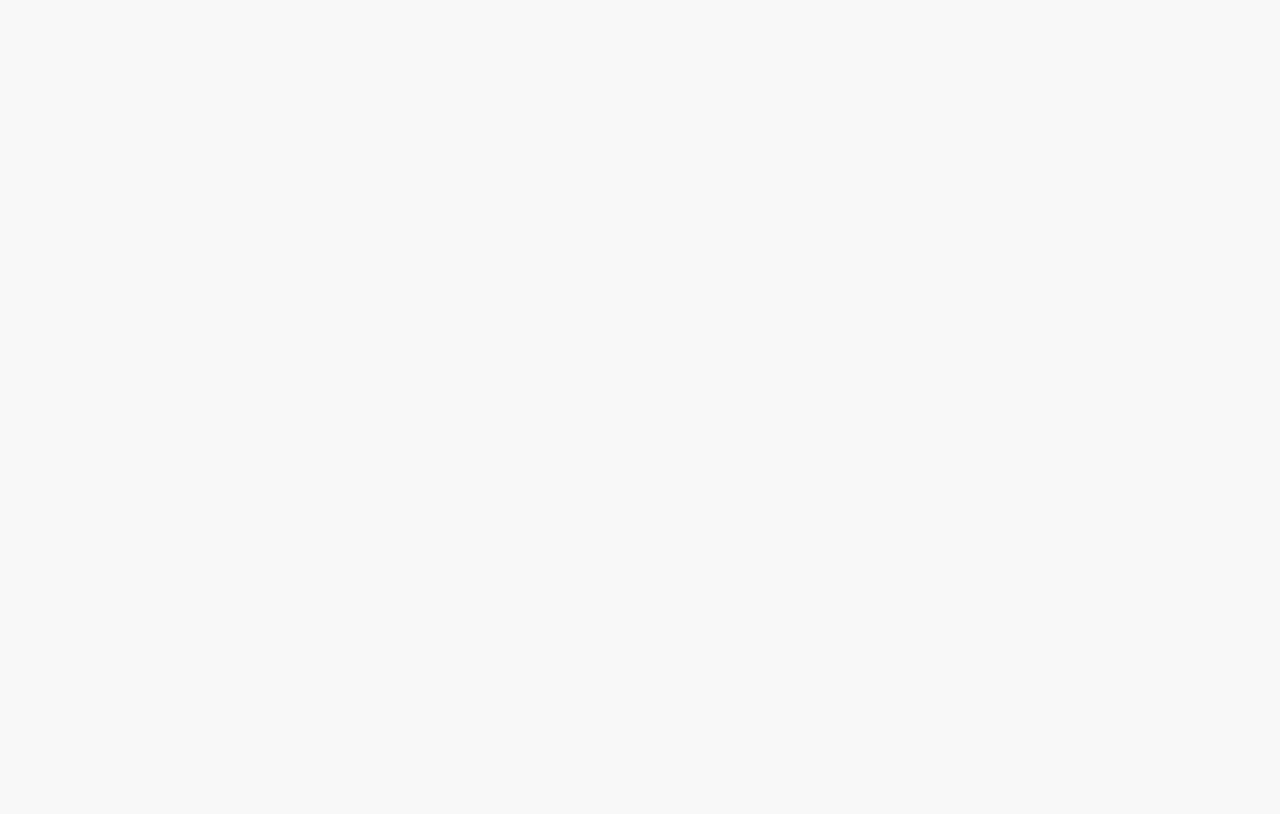
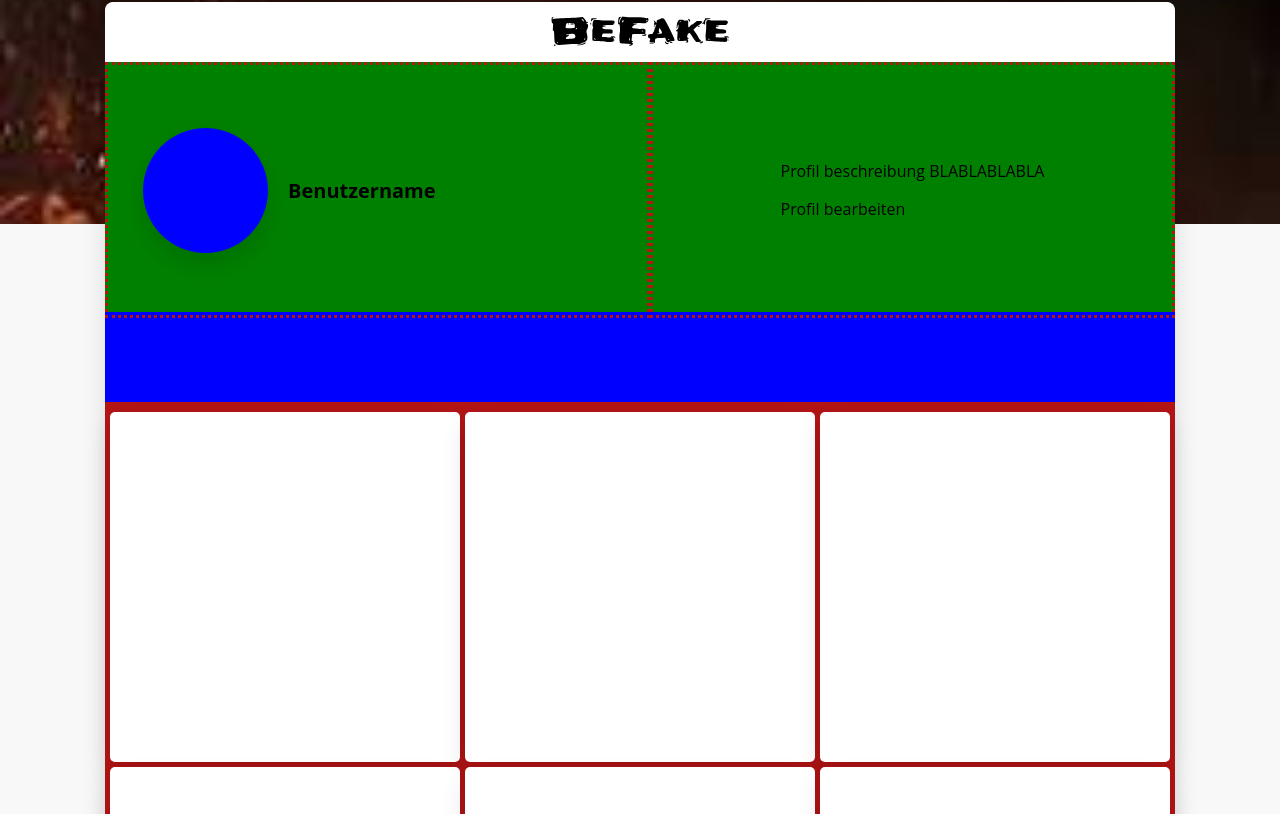
Before and after one commit to IvanBirkmaier/social_media_platform, a React (Vite) app in the folder frontend/: page /home in a window 1280 px wide. Before the commit this address had no page. Shown: the part 126-940 px from the top of the page. Before the commit the page ends 800 px from the top, so only its background shows below. Built offline with nearby package versions, Linux system fonts and the light colour scheme.

Commit message:
Started the UI for the home (landing page)

```diff
--- a/frontend/src/App.tsx
+++ b/frontend/src/App.tsx
@@ -4,6 +4,8 @@ import ResetPassword from "components/ResetPassword/ResetPassword";
 import RegistrationParent from "components/RegistrationParent/RegistrationParent";
 import LoginParent from "components/LoginParent/LoginParent";
 import RequestPassword from "components/RequestPassword/RequestPassword";
+import Home from "components/Home/Home";
+
 
 const App: React.FC = () => {
   return (
@@ -14,6 +16,7 @@ const App: React.FC = () => {
         <Route path="/registrationsuccess" element={<RegistrationSuccess />} />
         <Route path="/resetpassword" element={<ResetPassword />} />
         <Route path="/requestpassword" element={<RequestPassword />} />
+        <Route path="/home" element={<Home />} />
       </Routes>
     </>
   );
--- /dev/null
+++ b/frontend/src/components/Home/Home.raw.scss
@@ -0,0 +1,109 @@
+.home-wrapper {
+  display: flex;
+  align-items: center;
+  width: 100%;
+  height: 100%;
+  vertical-align: middle;
+  justify-content: center;
+  position: relative;
+
+  .home-container {
+    //max-width: 400px;
+    // min-width: 90%;
+    // min-height: 90%;
+    margin-top: 10%;
+    width: 1070px;
+    box-shadow: 0px 12px 24px #0000001f;
+    background: #ffffff;
+    border-radius: 10px;
+    position: relative;
+      .forgotpwd-text {
+        margin-bottom: 5px;
+      }
+      .text,
+      .forgotpwd-text {
+        font-size: 12px;
+        text-align: left;
+        font-weight: 500;
+        font-family: "Open Sans", sans-serif;
+        a {
+          color: rgb(26, 115, 232);
+          &:hover {
+            color: rgb(26, 115, 232);
+          }
+        }
+      }
+      .profile-container{
+        background: green;
+        display: flex;
+        height: 250px;
+        width: 1070px;
+        .profile-container-section-profile{
+          display: flex;
+          height: 100%;
+          width: 50%;
+          align-items: center;
+          justify-content: flex-start;
+          padding-left: 20px;
+          border-color: #b31515;
+          border-style: dotted;
+          .profile-picture{
+            background: blue;
+            width: 125px;
+            height: 125px;
+            border-radius: 100%;
+            margin: 15px;
+            box-shadow: 0px 12px 24px #0000001f;
+          }
+          .username-text {
+            color: black;
+            font-size: 20px;           /* Schriftgröße */
+            font-weight: bold;         /* Schriftstärke */
+            text-align: center;        /* Textausrichtung */
+            border-radius: 10px;       /* Abgerundete Ecken */
+            margin: 5px;               /* Außenabstand */
+            display: inline-block;     /* Block-Element, das sich wie Inline-Element verhält */
+          }
+
+        }
+        .profile-container-section-information{
+          display: flex;
+          height: 100%;
+          width: 50%;
+          align-items: center;
+          justify-content: center;
+          flex-direction: column;
+          border-color: #b31515;
+          border-style: dotted;
+          .content{
+            display: flex;
+            align-items: flex-start;
+          }
+        }
+      }
+      .navigation-container{
+        background: blue;
+        display: flex;
+        height: 90px;
+        width: 1070px;
+      }
+      .posts-container {
+        background: #b31515;
+        display: flex;
+        flex-direction: row;
+        flex-wrap: wrap;
+        padding-top: 5px;
+        padding-right: 5px;
+        padding-bottom: 5px;
+        .post-container{
+          width: 350px;
+          height: 350px;
+          margin-left: 5px;
+          margin-top: 5px;
+          box-shadow: 0px 12px 24px #0000001f;
+          background: #ffffff;
+          border-radius: 5px;
+        }
+      }
+    }
+}
--- /dev/null
+++ b/frontend/src/components/Home/Home.tsx
@@ -0,0 +1,76 @@
+import React, { useState } from "react";
+import "./Home.raw.scss";
+import Header from "components/Header/Header";
+import { Link, useNavigate } from "react-router-dom";
+const Home: React.FC = () => {
+  return (
+    <div className="home-wrapper">
+      <div className="background-image"></div>
+      <main className="home-container">
+      <Header />
+      {/*profile-container muss dann ein eingene Componente werden */}
+      <div className="profile-container">
+        <div className="profile-container-section-profile">
+          <div className="profile-picture">
+          </div>
+          {/*Hier muss ein State oder irgendwas übergeben werden um den Benutzername zu setzen muss dann ein eingene Componente werden */}
+          <p className="username-text">Benutzername</p>
+        </div>
+        <div className="profile-container-section-information">
+          <div className="profile-container-section-information-content">
+            <p className="username-text">Profil beschreibung BLABLABLABLA</p>
+            <p className="username-text">Profil bearbeiten</p>
+          </div>
+        </div>
+      </div>
+      {/*navigation-container muss dann ein eingene Componente werden */}
+      <div className="navigation-container">
+
+      </div>
+      <div className="posts-container">
+         {/*Post-container muss dann ein eingene Componente werden */}
+        <div className="post-container">
+
+        </div>
+        <div className="post-container">
+
+        </div>
+        <div className="post-container">
+
+        </div>
+
+        <div className="post-container">
+
+        </div>
+        <div className="post-container">
+
+        </div>
+        <div className="post-container">
+
+        </div>
+        <div className="post-container">
+
+        </div>
+        <div className="post-container">
+
+        </div>
+        <div className="post-container">
+
+        </div>
+        <div className="post-container">
+
+        </div>
+        <div className="post-container">
+
+        </div>
+        <div className="post-container">
+
+        </div>
+
+      </div>
+      </main>
+    </div>
+  );
+};
+
+export default Home;
```
